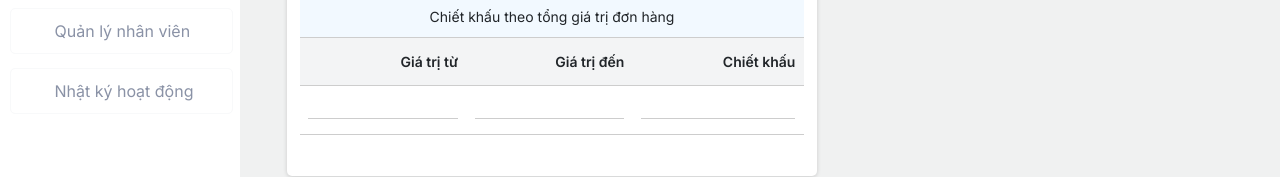
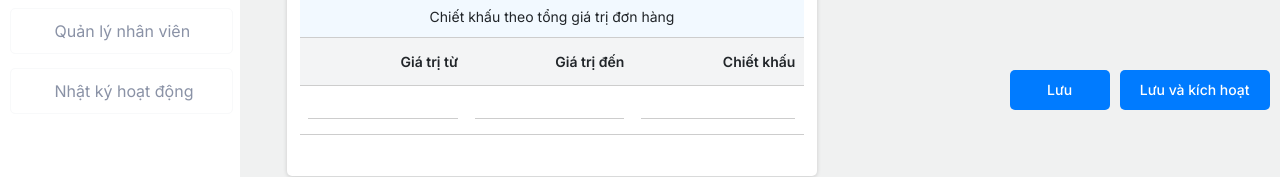
Before and after one commit to phamtuankietuit/Bookstore, a React (Create React App) app: page /adddiscount in a window 1280 px wide. Shown: the part 498-675 px from the top of the page. Built offline with nearby package versions, Linux system fonts and the light colour scheme; some icons are missing.

Commit message:
them nut luu

```diff
--- a/src/pages/AddDiscount/AddDiscount.module.scss
+++ b/src/pages/AddDiscount/AddDiscount.module.scss
@@ -197,3 +197,37 @@
     width: 85%;
     margin-top: 5%;
 }
+//nút lưu
+.button-container {
+    margin-top: 45%;
+    margin-left: 35%;
+}
+.save-but {
+    height: 40px;
+    width: 100px;
+    color: #fff;
+    background-color: #007bff;
+    border-radius: 5px;
+    outline: none;
+    border: none;
+    font-size: 14px;
+    font-weight: 500;
+    margin-right: 10px;
+    &:hover {
+        background-color: #33a0ff;
+    }
+}
+.save-add-but {
+    height: 40px;
+    width: 150px;
+    color: #fff;
+    background-color: #007bff;
+    border-radius: 5px;
+    outline: none;
+    border: none;
+    font-size: 14px;
+    font-weight: 500;
+    &:hover {
+        background-color: #33a0ff;
+    }
+}
--- a/src/pages/AddDiscount/index.js
+++ b/src/pages/AddDiscount/index.js
@@ -110,6 +110,12 @@ function AddDiscount() {
                         <DateRange></DateRange>
                     </div>
                 </div>
+                <div className={cx('button-container')}>
+                    <button className={cx('save-but')}>Lưu</button>
+                    <button className={cx('save-add-but')}>
+                        Lưu và kích hoạt
+                    </button>
+                </div>
             </div>
         </div>
     );
```
